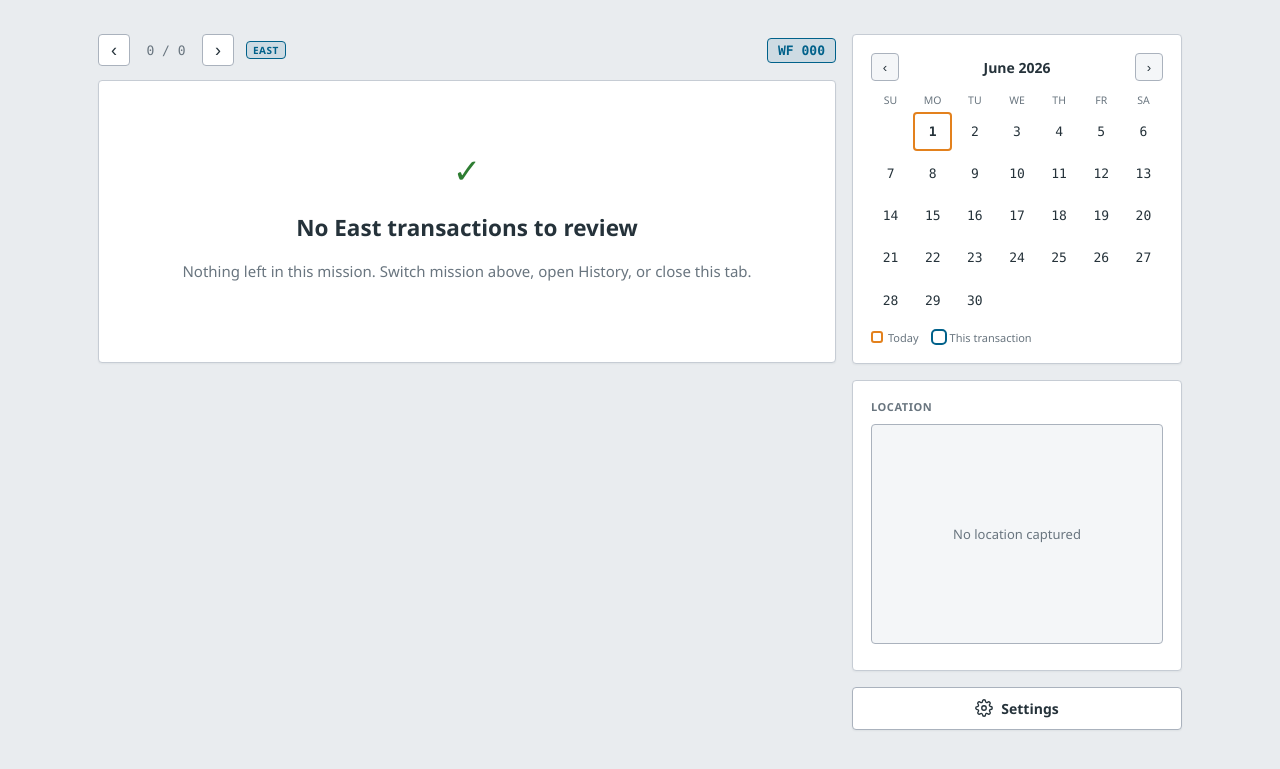
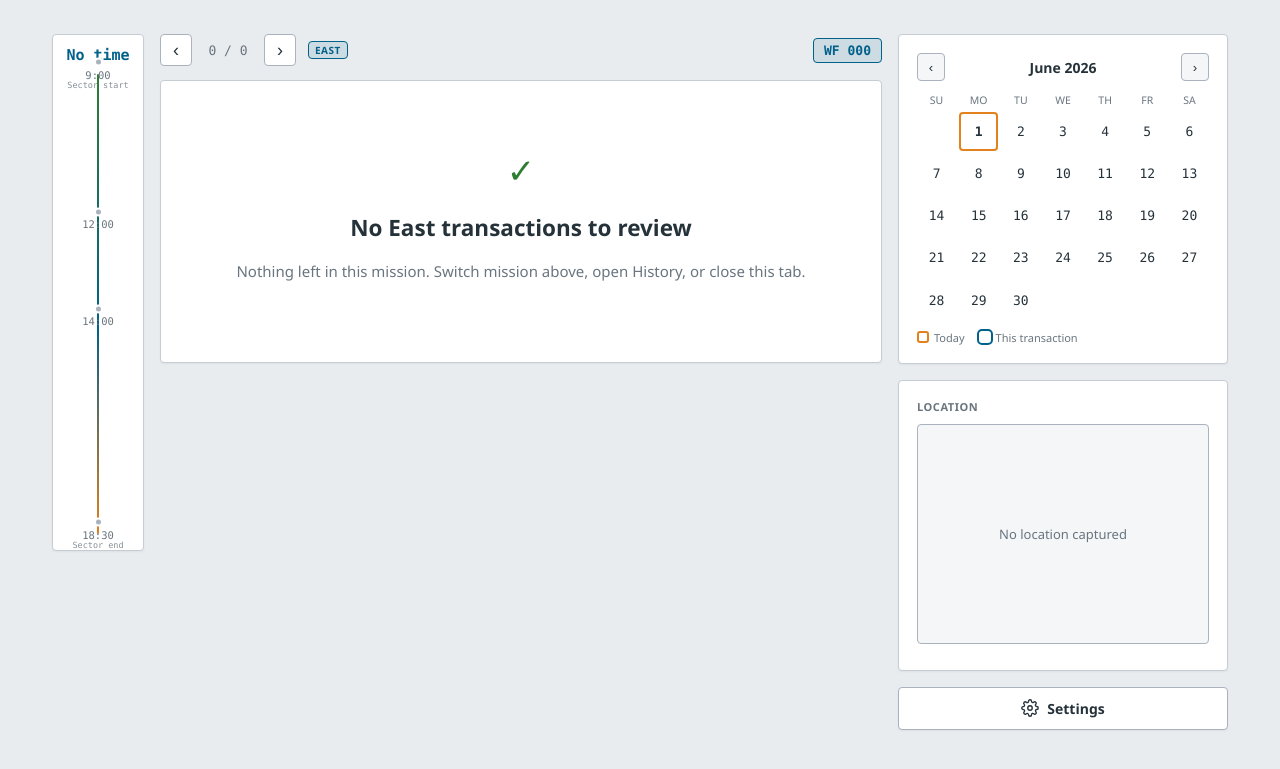
Before and after one commit to BrianComfort938/working-fund, a Flask app: page / in a window 1280 px wide. Shown: the top 769 px of the page. Run offline with Flask 3, Linux system fonts and the light colour scheme; data that the repository does not hold is empty.

Commit message:
Refresh cloud queue on browser reload; add recorded-time timeline banner
The review queue only loaded once at server startup, so new transactions needed a server restart to appear. /api/state now re-fetches from the cloud on every load (keeping already-handled transactions out), so a browser reload shows the latest.

Add a left-side timeline banner plotting the current transaction's recorded time on the sector day (9:00 start to 18:30 end) with labeled marks and a marker dot at the recorded time.

Co-Authored-By: Claude Opus 4.8 <noreply@anthropic.com>

```diff
--- a/local/app.py
+++ b/local/app.py
@@ -106,6 +106,20 @@ def load_queue():
     STATE["all"] = [_to_view(d) for d in docs]
 
 
+def reload_queue():
+    """Re-fetch from the cloud and rebuild the queue so a browser reload sees the
+    most recent transactions (previously this only happened at server startup, so
+    new submissions required a restart). Transactions already approved/deleted in
+    this session live in STATE['handled'] and are kept out of the rebuilt queue.
+    Returns True on a real cloud refresh, False in demo mode."""
+    docs = cloud.fetch_all()
+    if docs is None:
+        return False  # demo mode: keep the sample queue as-is
+    handled = STATE["handled"]
+    STATE["all"] = [v for v in (_to_view(d) for d in docs) if v["id"] not in handled]
+    return True
+
+
 def _find(tx_id):
     return next((t for t in STATE["all"] if t["id"] == tx_id), None)
 
@@ -191,6 +205,13 @@ def index():
 
 @app.route("/api/state")
 def api_state():
+    # Refresh from the cloud on every load so a browser reload shows the latest
+    # transactions (no server restart needed). A transient failure just keeps the
+    # current in-memory queue.
+    try:
+        reload_queue()
+    except Exception as e:
+        app.logger.warning("cloud refresh failed: %s", e)
     return jsonify({
         "period": STATE["period"],
         "mission": STATE["mission"],
--- a/local/static/review.css
+++ b/local/static/review.css
@@ -59,11 +59,42 @@ html, body { margin: 0; background: var(--bg); color: var(--text); font-family:
 .mission-tab[aria-pressed="true"] { background: var(--blue); border-color: var(--blue-dark); color: #fff; }
 .mission-tab[aria-pressed="true"] .cnt { background: var(--blue-dark); color: #cfe7f1; }
 
-main {
-  display: grid; grid-template-columns: 1fr 330px; gap: 16px;
+main#reviewView {
+  display: grid; grid-template-columns: 92px 1fr 330px; gap: 16px;
+  max-width: 1212px; margin: 16px auto; padding: 18px;
+}
+main#historyView {
   max-width: 1120px; margin: 16px auto; padding: 18px;
 }
-@media (max-width: 860px) { main { grid-template-columns: 1fr; } }
+@media (max-width: 980px) { main#reviewView { grid-template-columns: 92px 1fr; } }
+@media (max-width: 860px) { main#reviewView { grid-template-columns: 64px 1fr; } }
+
+/* Left timeline banner — recorded time on the sector day (9:00 to 18:30) */
+.col-time { display: flex; }
+.time-banner {
+  position: sticky; top: 16px; align-self: flex-start;
+  background: var(--panel); border: 1px solid var(--border); border-radius: var(--radius);
+  box-shadow: 0 1px 2px rgba(20, 33, 42, .05); padding: 12px 6px 16px;
+  width: 100%; display: flex; flex-direction: column; align-items: center;
+}
+.tl-head {
+  font-family: var(--mono); font-size: 15px; font-weight: 700; color: var(--blue);
+  text-align: center; margin-bottom: 10px; line-height: 1.1;
+}
+.tl-head .tl-out { display: block; font-size: 9px; font-weight: 600; color: var(--amber); text-transform: uppercase; letter-spacing: .04em; }
+.tl-rail { position: relative; width: 100%; height: 460px; }
+.tl-line {
+  position: absolute; left: 50%; top: 0; bottom: 0; width: 2px; transform: translateX(-50%);
+  background: linear-gradient(180deg, var(--ok), var(--blue) 55%, var(--amber));
+  border-radius: 2px;
+}
+.tl-mark { position: absolute; left: 50%; transform: translate(-50%, -50%); width: 100%; text-align: center; }
+.tl-tick { display: block; width: 9px; height: 9px; margin: 0 auto; border-radius: 50%; background: var(--border-strong); border: 2px solid var(--panel); }
+.tl-label { display: block; font-family: var(--mono); font-size: 10.5px; color: var(--muted); margin-top: 2px; line-height: 1.15; }
+.tl-label em { display: block; font-style: normal; font-size: 8.5px; color: var(--muted); opacity: .8; }
+/* Recorded-time marker */
+.tl-now { position: absolute; left: 50%; transform: translate(-50%, -50%); display: flex; flex-direction: column; align-items: center; z-index: 2; }
+.tl-dot { width: 15px; height: 15px; border-radius: 50%; background: var(--blue); border: 3px solid var(--panel); box-shadow: 0 0 0 2px var(--blue); }
 
 .rec-form, .calendar, .loc-card {
   background: var(--panel); border: 1px solid var(--border);
--- a/local/static/review.js
+++ b/local/static/review.js
@@ -129,8 +129,51 @@
     const reviewing = state.view === "review";
     $("reviewView").classList.toggle("hidden", !reviewing);
     $("historyView").classList.toggle("hidden", reviewing);
-    if (reviewing) { renderReview(); renderCalendar(); renderLocation(); }
+    if (reviewing) { renderReview(); renderCalendar(); renderLocation(); renderTimeBanner(); }
     else renderHistory();
+  }
+
+  // ---- left timeline banner: recorded time on the sector day (9:00 - 18:30) ----
+  const SECTOR_START_MIN = 9 * 60;        // 09:00
+  const SECTOR_END_MIN = 18 * 60 + 30;    // 18:30
+  // Notable marks shown on the rail.
+  const SECTOR_MARKS = [
+    { min: 9 * 60, label: "9:00", note: "Sector start" },
+    { min: 12 * 60, label: "12:00" },
+    { min: 14 * 60, label: "14:00" },
+    { min: 18 * 60 + 30, label: "18:30", note: "Sector end" },
+  ];
+  function renderTimeBanner() {
+    const el = $("timeBanner");
+    if (!el) return;
+    const t = cur();
+    const d = t && t.recordedAt ? new Date(t.recordedAt) : null;
+    const hasTime = d && !isNaN(d);
+    const span = SECTOR_END_MIN - SECTOR_START_MIN;
+
+    // Tick marks + labels along the rail.
+    let marks = SECTOR_MARKS.map((m) => {
+      const pct = Math.max(0, Math.min(100, ((m.min - SECTOR_START_MIN) / span) * 100));
+      return `<div class="tl-mark" style="top:${pct}%">` +
+        `<span class="tl-tick"></span>` +
+        `<span class="tl-label">${m.label}${m.note ? `<em>${m.note}</em>` : ""}</span></div>`;
+    }).join("");
+
+    let marker = "", header = `<div class="tl-head">No time</div>`;
+    if (hasTime) {
+      const mins = d.getHours() * 60 + d.getMinutes();
+      const clamped = Math.max(SECTOR_START_MIN, Math.min(SECTOR_END_MIN, mins));
+      const pct = ((clamped - SECTOR_START_MIN) / span) * 100;
+      const hh = String(d.getHours()).padStart(2, "0");
+      const mm = String(d.getMinutes()).padStart(2, "0");
+      const outside = mins < SECTOR_START_MIN || mins > SECTOR_END_MIN;
+      header = `<div class="tl-head">${hh}:${mm}${outside ? '<span class="tl-out">outside</span>' : ""}</div>`;
+      marker = `<div class="tl-now" style="top:${pct}%" title="Recorded ${hh}:${mm}">` +
+        `<span class="tl-dot"></span></div>`;
+    }
+
+    el.innerHTML = header +
+      `<div class="tl-rail"><div class="tl-line"></div>${marks}${marker}</div>`;
   }
 
   // ---- live location map (OpenStreetMap embed) for the current transaction ----
--- a/local/templates/review.html
+++ b/local/templates/review.html
@@ -11,6 +11,10 @@
 <body>
   <!-- REVIEW VIEW -->
   <main id="reviewView">
+    <!-- Left timeline banner: where the recorded time falls in the sector day -->
+    <aside class="col-time">
+      <div id="timeBanner" class="time-banner"></div>
+    </aside>
     <section class="col-main">
       <!-- Inline navigation (replaces the old top banner) -->
       <div class="review-nav">
```
